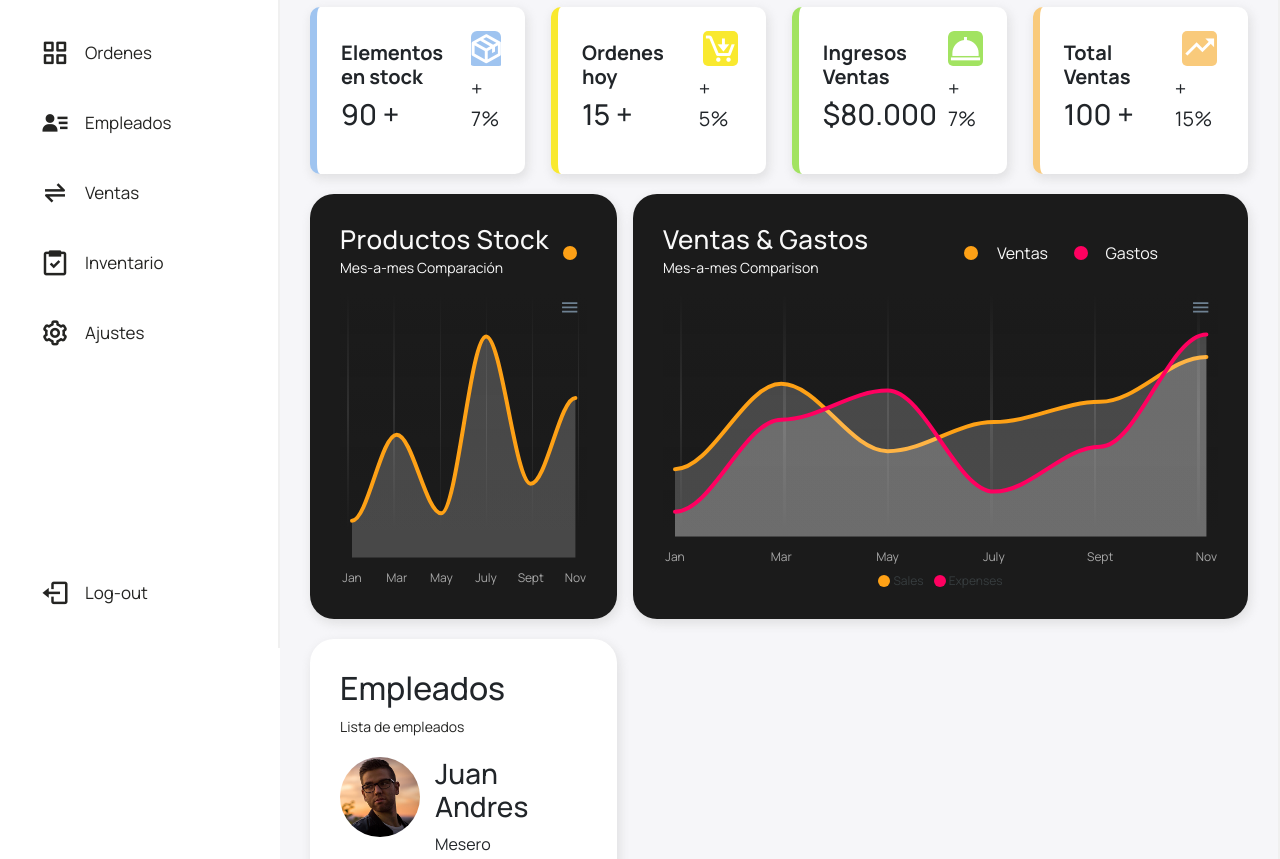
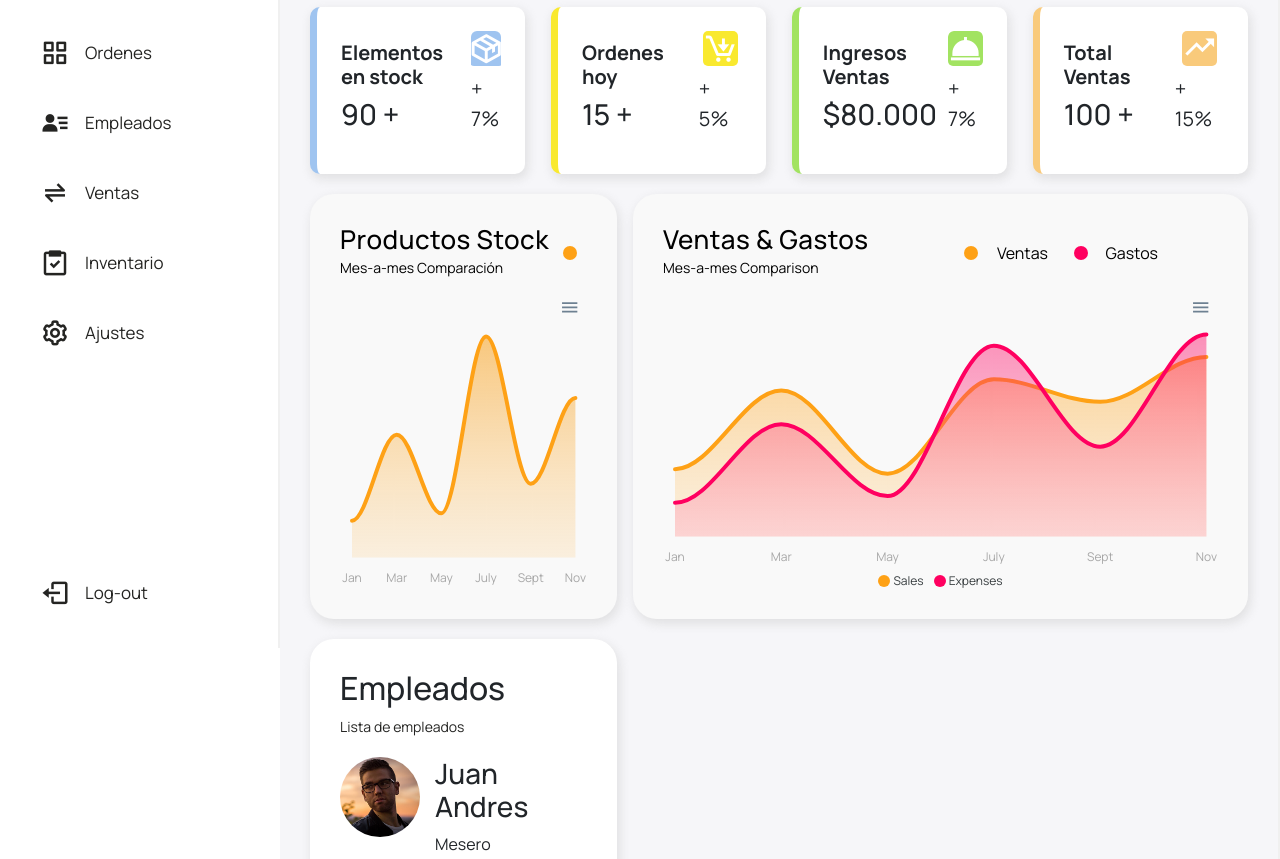
Before and after one commit to DevAndrewGx/FASAT-PROJECT, a PHP site: page /views/html/admin/adminDashboard.html in a window 1280 px wide. Shown: the part 152-1011 px from the top of the page. Run offline with PHP 8.4, Linux system fonts and the light colour scheme; some libraries are stand-ins or nearby versions.

Commit message:
Adding new cumston features for charts

```diff
--- a/views/js/appChart.js
+++ b/views/js/appChart.js
@@ -63,23 +63,24 @@ let barOptions = {
         type: "gradient",
         gradient: {
             type: "vertical",
-            opacityForm: 1,
-            opacityTo: 0,
+            opacityFrom: 1,
+            opacityTo: 1,
             stops: [0, 100],
             colorStops: [
                 {
                     offset: 0,
-                    opacity: 0.2,
-                    color: "#ffffff",
+                    opacity: 0.5, // Ajusta la opacidad según lo tenue que desees el azul
+                    color: "#F79501", // Puedes cambiar este color azul según tus preferencias
                 },
                 {
                     offset: 100,
-                    opacity: 0.2,
-                    color: "#ffffff",
+                    opacity: 0.2, // Ajusta la opacidad según lo tenue que desees el azul
+                    color: "#FEC570", // Puedes cambiar este color azul según tus preferencias
                 },
             ],
         },
     },
+
     stroke: {
         colors: [primaryColor],
         lineCap: "round",
@@ -159,14 +160,9 @@ let barOptionsExSa = {
         },
     },
     series: [
-        { name: "Sales", data: [30, 68, 38, 51, 60, 80] },
         {
-            name: "Expenses",
-            data: [11, 52, 65, 20, 40, 90],
-        },
-    ],
-
-    colors: [primaryColor, thirdColor],
+            name: "Sales",
+            data: [30, 65, 28, 70, 60, 80],
             fill: {
                 type: "gradient",
                 gradient: {
@@ -178,16 +174,25 @@ let barOptionsExSa = {
                         {
                             offset: 0,
                             opacity: 0.2,
-                    color: "#ffffff",
+                            color: "red",
                         },
                         {
                             offset: 100,
                             opacity: 0.2,
-                    color: "#ffffff",
+                            color: "yellow",
                         },
                     ],
                 },
             },
+        },
+        {
+            name: "Expenses",
+            data: [15, 50, 18, 85, 40, 90],
+        },
+    ],
+
+    colors: [primaryColor, thirdColor],
+
     stroke: {
         colors: [primaryColor, thirdColor],
         lineCap: "round",
--- a/views/styles/style.css
+++ b/views/styles/style.css
@@ -483,25 +483,17 @@ main .charts-analytics {
 
 main .chart {
     position: relative;
-    background: #1b1b1b;
+    /* background: #1b1b1b; */
+    background: #f9f9f9;
     padding: 30px;
     border-radius: 24px;
     -webkit-box-shadow: 2px 4px 10px 1px rgba(0, 0, 0, 0.47);
     box-shadow: 2px 4px 10px 1px rgb(201, 201, 201, 0.47);
 }
 
-/*
-main .chart:first-child {
-    grid-column-start: 2;
-    grid-column-end: 3;
-} */
-
-/* main .chart:nth-child(2) {
-    grid-column: span 2;
-} */
 
 main .chart h2 {
-    color: #f9f9f9;
+    color: #000;
     font-size: 26px;
     font-weight: 500;
     letter-spacing: 0.5px;
@@ -509,7 +501,7 @@ main .chart h2 {
 }
 
 main .chart p {
-    color: #f9f9f9;
+    color: #000;
     font-size: 14px;
     margin: 0 0 16px;
 }
@@ -549,22 +541,15 @@ main .chart .pulse-expense {
 main .chart span#sale-span {
     position: absolute;
     top: 47px;
-    right: 215px;
-    color: #f9f9f9;
-}
-
-main .chart span#sale-span {
-    position: absolute;
-    top: 47px;
     right: 200px;
-    color: #f9f9f9;
+    color: #000;
 }
 
 main .chart span#expense-span {
     position: absolute;
     top: 47px;
     right: 90px;
-    color: #f9f9f9;
+    color: #000;
 }
 
 main .chart .pulse::after {
@@ -667,7 +652,7 @@ main .chart .chart-area .grid {
     );
 }
 
-main .chart .chart-area .grid::after {
+/* main .chart .chart-area .grid::after {
     content: "";
     position: inherit;
     z-index: -1;
@@ -681,7 +666,7 @@ main .chart .chart-area .grid::after {
         rgba(27, 27, 27, 0.9),
         rgba(27, 27, 27, 1)
     );
-}
+} */
 
 body .apexcharts-tooltip.apexcharts-theme-light {
     color: #fff;
```
Lines whose indentation alone changed are shown as unchanged.
